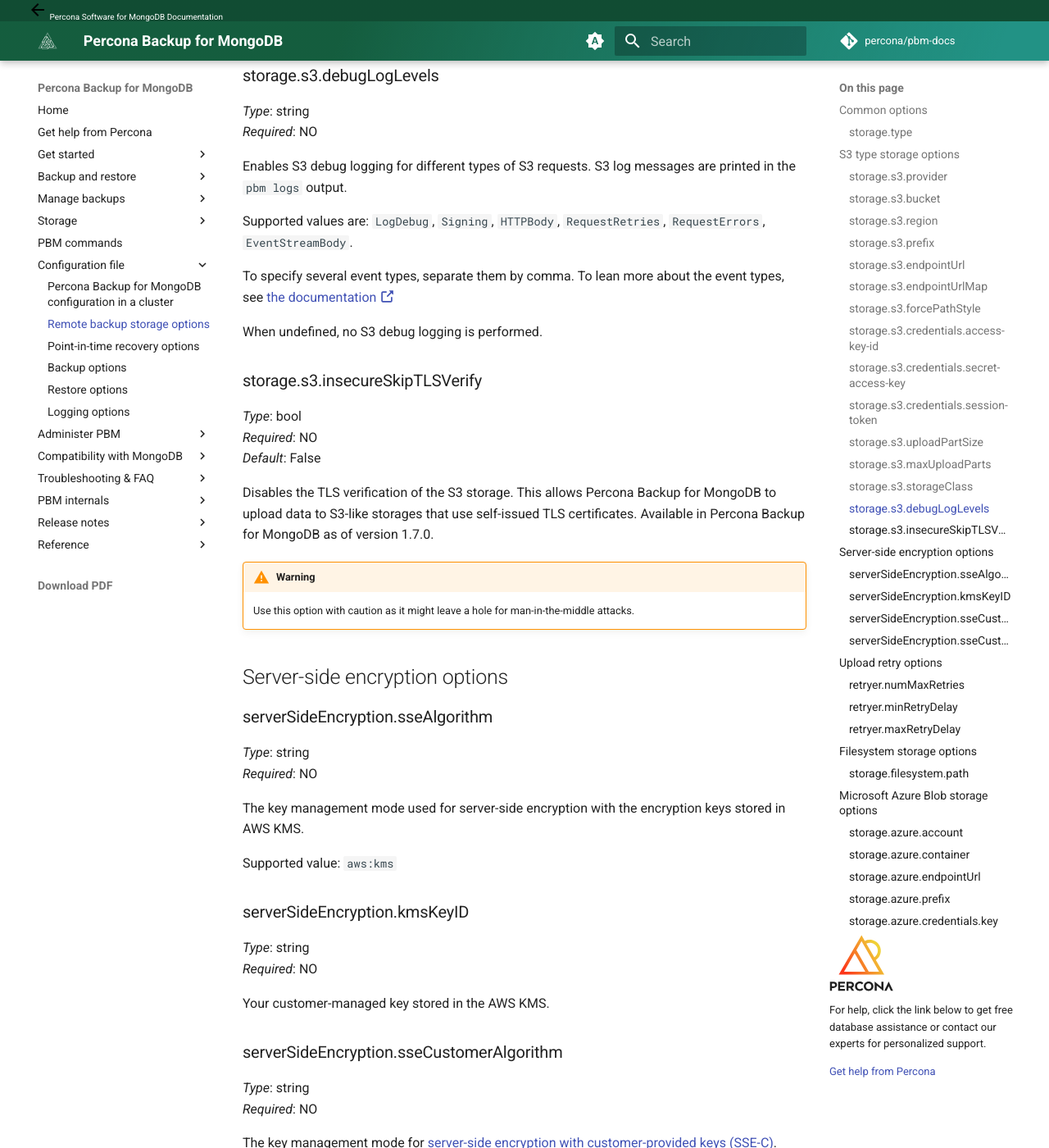
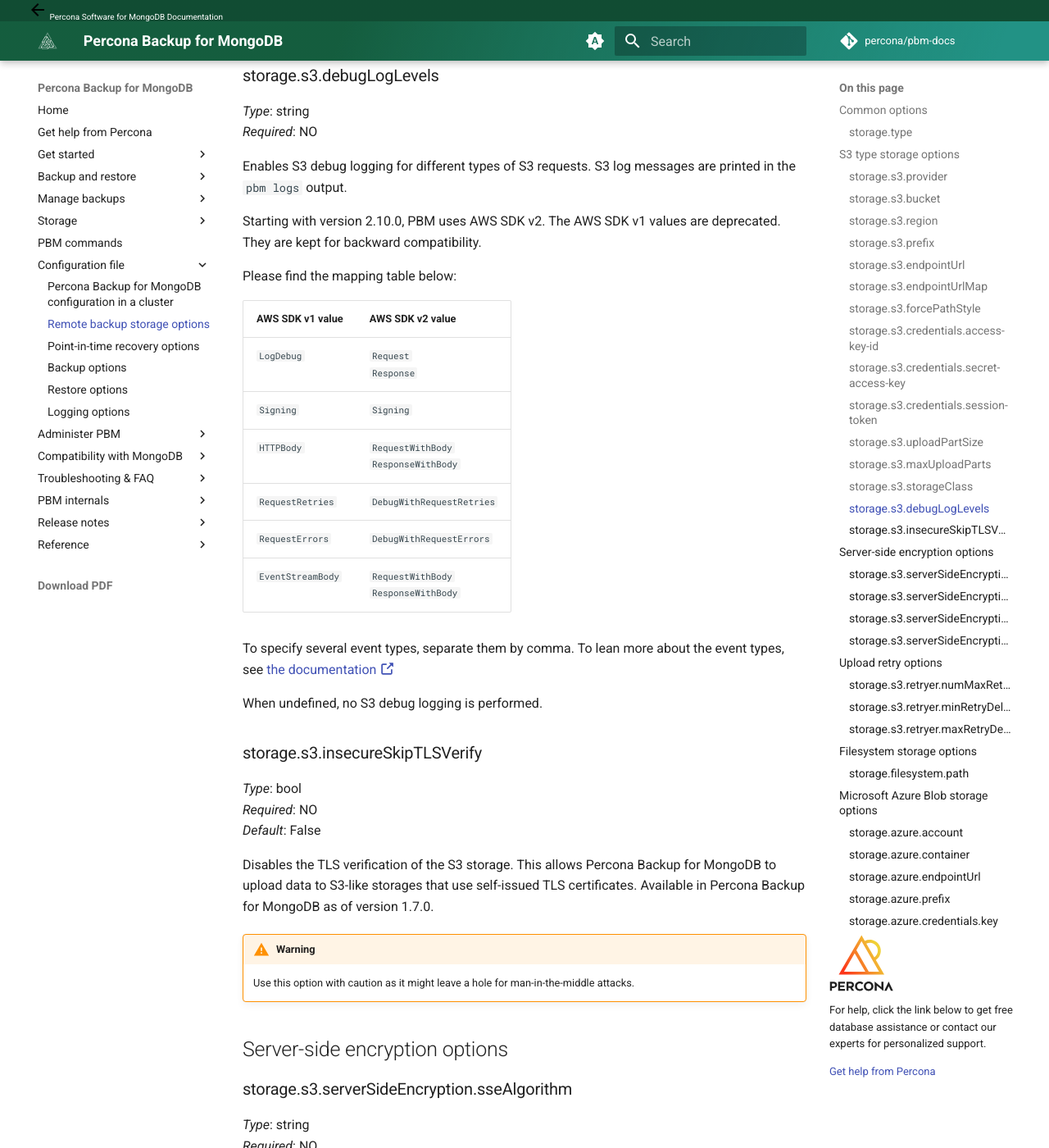
Before and after one commit to percona/pbm-docs, an MkDocs documentation site: the page built from docs/reference/configuration-options.md, in a window 1280 px wide and 1400 px high, scrolled down 3955 px. Shown: the whole window at 82% size. Built offline with MkDocs 1.6.1 and Material for MkDocs 9.7.7, drawn with Linux system fonts in a browser that asks for light colours; nearby versions of some CDN libraries; comment, search, counter and statistics services are not loaded; some of the changed text lies outside the part shown.

Commit message:
PBM-1474 Updated the description of DebugLogLevel param (#249)
PBM-1474 Updated the description of DebugLogLevel param

	modified:   docs/reference/configuration-options.md

```diff
--- a/docs/reference/configuration-options.md
+++ b/docs/reference/configuration-options.md
@@ -46,7 +46,7 @@
 *Type*: string <br>
 *Required*: NO
 
-The storage provider’s name.
+The storage provider's name.
 
 Supported values: `aws`, `gcs`
 
@@ -157,7 +157,19 @@
 
 Enables S3 debug logging for different types of S3 requests. S3 log messages are printed in the `pbm logs` output.
 
-Supported values are: `LogDebug`, `Signing`, `HTTPBody`, `RequestRetries`, `RequestErrors`, `EventStreamBody`.
+Starting with version 2.10.0, PBM uses AWS SDK v2. The AWS SDK v1 values are deprecated. They are kept for backward compatibility.
+
+Please find the mapping table below:
+
+| AWS SDK v1 value | AWS SDK v2 value |
+|------------------|------------------|
+| `LogDebug`       | `Request` <br> `Response`|
+| `Signing`        | `Signing`|
+| `HTTPBody`       | `RequestWithBody` <br> `ResponseWithBody`|
+| `RequestRetries` | `DebugWithRequestRetries`|
+| `RequestErrors`  | `DebugWithRequestErrors`|
+| `EventStreamBody`| `RequestWithBody` <br> `ResponseWithBody`|
+
 
 To specify several event types, separate them by comma. To lean more about the event types, see [the documentation :octicons-link-external-16:](https://pkg.go.dev/github.com/aws/aws-sdk-go@v1.40.7/aws#LogLevelType)
 
@@ -177,7 +189,7 @@
 
 ## Server-side encryption options
 
-### serverSideEncryption.sseAlgorithm
+### storage.s3.serverSideEncryption.sseAlgorithm
 
 *Type*: string <br>
 *Required*: NO
@@ -186,14 +198,14 @@
 
 Supported value: `aws:kms`
 
-### serverSideEncryption.kmsKeyID
+### storage.s3.serverSideEncryption.kmsKeyID
 
 *Type*: string <br>
 *Required*: NO
 
 Your customer-managed key stored in the AWS KMS.
 
-### serverSideEncryption.sseCustomerAlgorithm
+### storage.s3.serverSideEncryption.sseCustomerAlgorithm
 
 *Type*: string <br>
 *Required*: NO
@@ -202,7 +214,7 @@
 
 Supported value: `AES256`
 
-### serverSideEncryption.sseCustomerKey
+### storage.s3.serverSideEncryption.sseCustomerKey
 
 *Type*: string <br>
 *Required*: NO
@@ -211,7 +223,7 @@
 
 ## Upload retry options
 
-### retryer.numMaxRetries
+### storage.s3.retryer.numMaxRetries
 
 *Type*: int <br>
 *Required*: NO <br>
@@ -219,7 +231,7 @@
 
 The maximum number of retries to upload data to S3 storage. A zero value means no retries will be performed. Available in Percona Backup for MongoDB as of 1.7.0.
 
-### retryer.minRetryDelay
+### storage.s3.retryer.minRetryDelay
 
 *Type*: time.Duration <br>
 *Required*: NO <br>
@@ -227,7 +239,7 @@
 
 The minimum time to wait before the next retry, specified as a *time.Duration*. Units like ms, s, etc., are supported. Defaults to nanoseconds if no unit is provided. Available in Percona Backup for MongoDB as of 1.7.0.
 
-### retryer.maxRetryDelay
+### storage.s3.retryer.maxRetryDelay
 
 *Type*: time.Duration <br>
 *Required*: NO <br>
```
